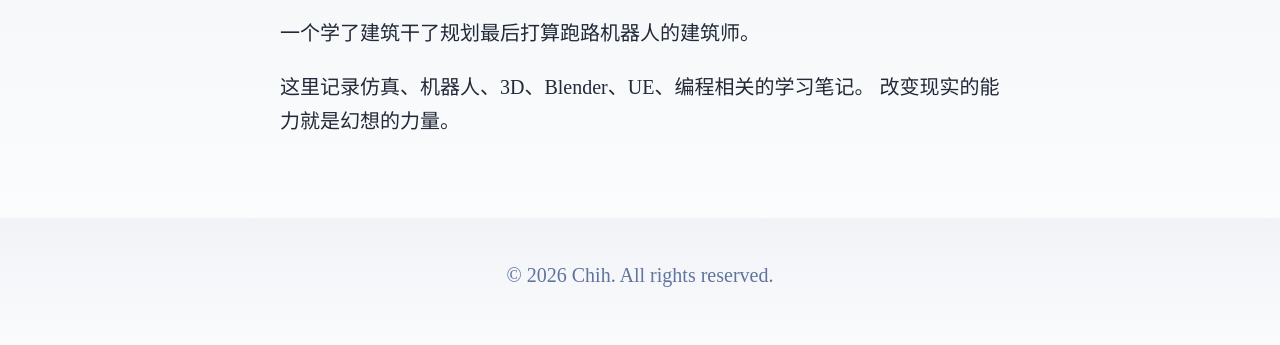
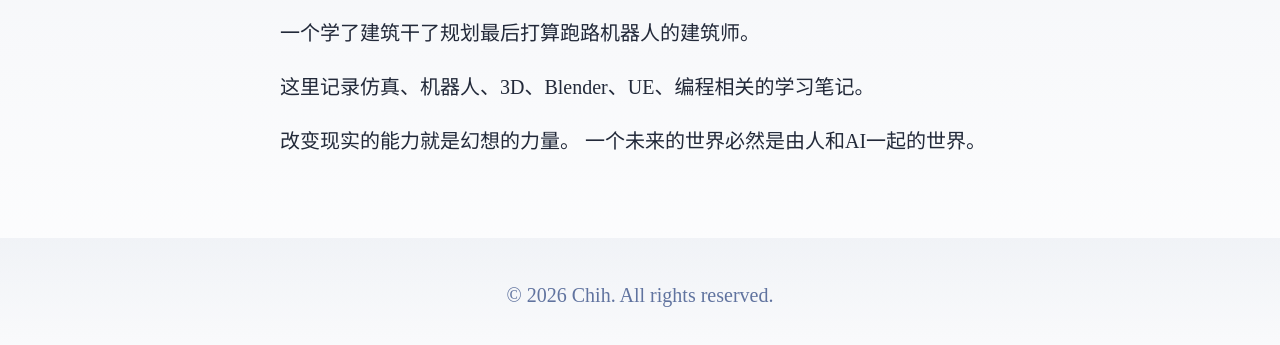
Before and after one commit to Durees/durees.github.io, an Astro site: page /about in a window 1280 px wide. Shown: the part 215-560 px from the top of the page. Built offline with nearby package versions, Linux system fonts and the light colour scheme; Astro itself is replaced by a stand-in of ours.

Commit message:
about me

```diff
--- a/src/pages/about.astro
+++ b/src/pages/about.astro
@@ -18,8 +18,11 @@ const description = '一个学了建筑干了规划最后打算跑路机器人
 			<p>一个学了建筑干了规划最后打算跑路机器人的建筑师。</p>
 			<p>
 				这里记录仿真、机器人、3D、Blender、UE、编程相关的学习笔记。
-				改变现实的能力就是幻想的力量。
 			</p>
+            <p>
+                改变现实的能力就是幻想的力量。
+                一个未来的世界必然是由人和AI一起的世界。
+            </p>
 		</main>
 		<Footer />
 	</body>
```
